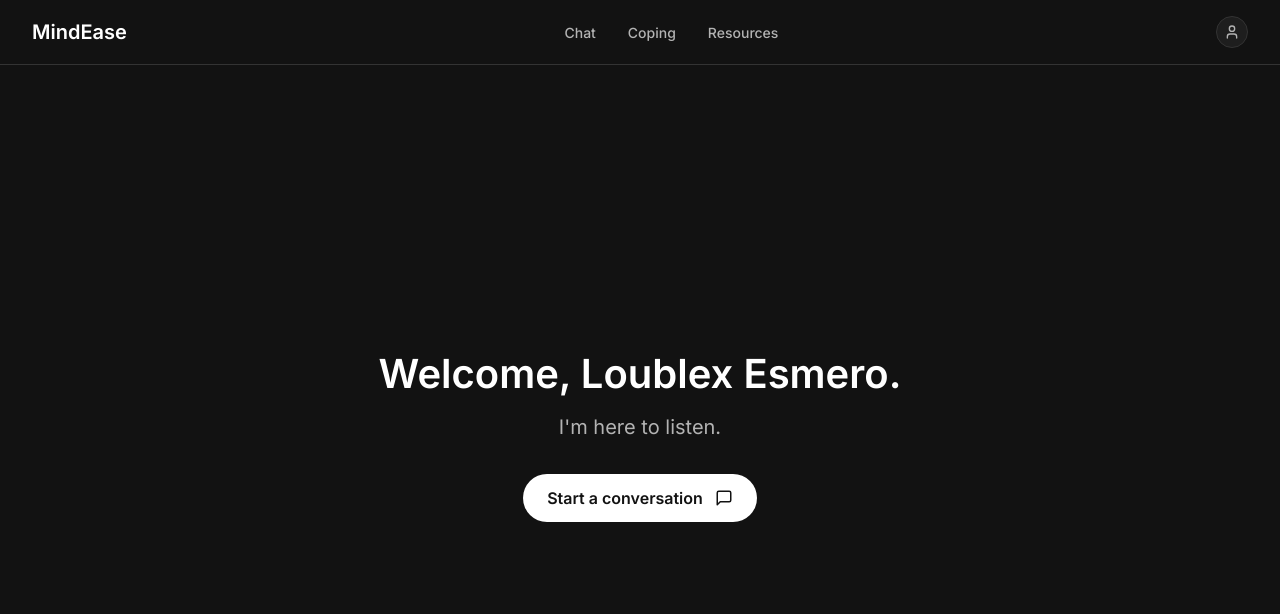
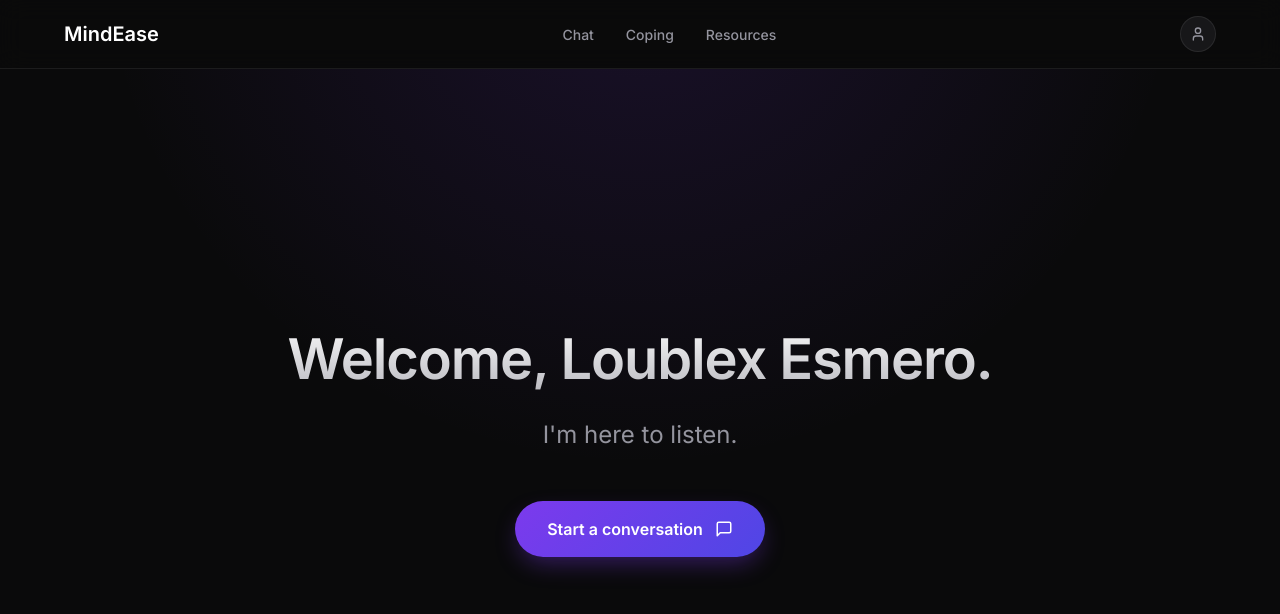
Before and after one commit to DeghneG/MindEase-WebApp, a React (Create React App) app in the folder frontend/: page / in a window 1280 px wide. Shown: the top 614 px of the page. Built offline with nearby package versions, Linux system fonts and the light colour scheme; no server answers; the HTML template or start-up script is replaced by a standard one.

Commit message:
Complete Premium UI Overhaul with glassmorphism and enhanced Home page

```diff
--- a/frontend/src/index.css
+++ b/frontend/src/index.css
@@ -1,13 +1,15 @@
 @import url('https://fonts.googleapis.com/css2?family=Inter:wght@400;500;600&display=swap');
 
 :root {
-  --bg-color: #121212;
-  --bg-secondary: #1E1E1E;
+  --bg-color: #0A0A0B;
+  --bg-secondary: rgba(30, 30, 33, 0.7);
   --text-primary: #FFFFFF;
-  --text-secondary: #B3B3B3;
-  --accent-color: #6366F1;
-  --accent-hover: #4F46E5;
-  --border-color: #333333;
+  --text-secondary: #94949E;
+  --accent-color: #7C3AED;
+  --accent-hover: #8B5CF6;
+  --border-color: rgba(255, 255, 255, 0.08);
+  --glass-bg: rgba(255, 255, 255, 0.03);
+  --glass-border: rgba(255, 255, 255, 0.05);
 }
 
 * {
@@ -29,9 +31,13 @@ body {
   display: flex;
   justify-content: space-between;
   align-items: center;
-  padding: 1rem 2rem;
+  padding: 1rem 4rem;
   border-bottom: 1px solid var(--border-color);
-  background-color: var(--bg-color);
+  background-color: rgba(10, 10, 11, 0.8);
+  backdrop-filter: blur(12px);
+  position: sticky;
+  top: 0;
+  z-index: 100;
 }
 
 .header-logo {
@@ -62,8 +68,8 @@ body {
 }
 
 .profile-icon {
-  width: 2rem;
-  height: 2rem;
+  width: 2.25rem;
+  height: 2.25rem;
   border-radius: 50%;
   background-color: var(--bg-secondary);
   display: flex;
@@ -71,6 +77,12 @@ body {
   justify-content: center;
   border: 1px solid var(--border-color);
   cursor: pointer;
+  transition: all 0.3s cubic-bezier(0.4, 0, 0.2, 1);
+}
+
+.profile-icon:hover {
+  border-color: var(--accent-color);
+  background-color: rgba(124, 58, 237, 0.1);
 }
 
 /* Home / Welcome Page */
@@ -79,40 +91,48 @@ body {
   flex-direction: column;
   align-items: center;
   justify-content: center;
-  height: calc(100vh - 65px); /* Minus header */
+  height: calc(100vh - 65px);
   text-align: center;
+  background: radial-gradient(circle at 50% -20%, rgba(124, 58, 237, 0.15) 0%, transparent 50%);
 }
 
 .home-container h1 {
-  font-size: 2.5rem;
-  font-weight: 600;
-  margin-bottom: 0.5rem;
+  font-size: 3.5rem;
+  font-weight: 700;
+  margin-bottom: 1rem;
+  letter-spacing: -0.02em;
+  background: linear-gradient(to bottom, #FFF 0%, #94949E 140%);
+  -webkit-background-clip: text;
+  -webkit-text-fill-color: transparent;
 }
 
 .home-container p {
-  font-size: 1.25rem;
+  font-size: 1.5rem;
   color: var(--text-secondary);
-  margin-bottom: 2rem;
+  margin-bottom: 3rem;
+  max-width: 600px;
 }
 
 .start-btn {
   display: flex;
   align-items: center;
   gap: 0.75rem;
-  background-color: var(--text-primary);
-  color: var(--bg-color);
-  padding: 0.75rem 1.5rem;
+  background: linear-gradient(135deg, var(--accent-color) 0%, #4F46E5 100%);
+  color: white;
+  padding: 1rem 2rem;
   border-radius: 2rem;
   text-decoration: none;
   font-weight: 600;
-  transition: transform 0.2s ease, opacity 0.2s ease;
+  transition: all 0.3s cubic-bezier(0.4, 0, 0.2, 1);
   border: none;
   cursor: pointer;
+  box-shadow: 0 10px 25px -5px rgba(124, 58, 237, 0.4);
 }
 
 .start-btn:hover {
-  opacity: 0.9;
-  transform: translateY(-2px);
+  transform: translateY(-2px) scale(1.02);
+  box-shadow: 0 20px 35px -10px rgba(124, 58, 237, 0.5);
+  opacity: 1;
 }
 
 /* Chat Page */
@@ -295,15 +315,18 @@ body {
 
 .card {
   background-color: var(--bg-secondary);
-  border-radius: 1rem;
-  padding: 1.5rem;
+  backdrop-filter: blur(8px);
+  border-radius: 1.25rem;
+  padding: 2rem;
   border: 1px solid var(--border-color);
-  transition: transform 0.2s ease, border-color 0.2s ease;
+  transition: all 0.4s cubic-bezier(0.4, 0, 0.2, 1);
 }
 
 .card:hover {
-  transform: translateY(-2px);
-  border-color: #444;
+  transform: translateY(-4px);
+  border-color: rgba(124, 58, 237, 0.3);
+  background-color: rgba(255, 255, 255, 0.05);
+  box-shadow: 0 20px 40px -20px rgba(0, 0, 0, 0.5);
 }
 
 .card-header {
```
